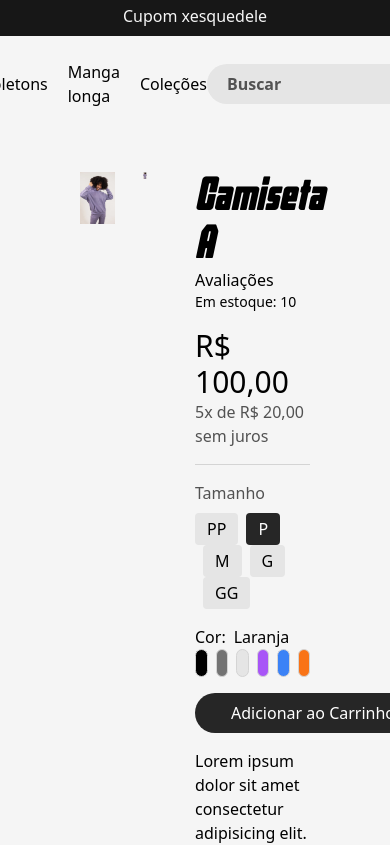
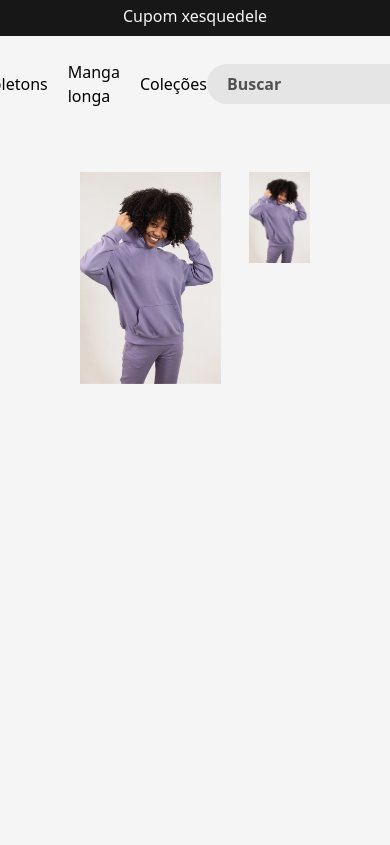
Before and after one commit to medellinoriginalcompany/front-end, a React (Vite) app: page /1/1 in a window 390 px wide. Shown: the top 845 px of the page. Built offline with nearby package versions, Linux system fonts and the light colour scheme; no server answers; what @cloudinary/url-gen would draw is missing.

Commit message:
minor css product

```diff
--- a/src/pages/Product.tsx
+++ b/src/pages/Product.tsx
@@ -10,16 +10,14 @@ const Product = () => {
   return (
     <DefaultPage>
       <div className="px-20 py-10">
-        <div className="flex space-x-12">
-          <div className="flex gap-4 md:h-[672px] w-full">
+        <div className="lg:flex space-x-12">
+          <div className="flex gap-4 lg:h-[672px] w-full">
             <Swiper
               className="cursor-pointer pr-3"
-              modules={[]}
               slidesPerView={3}
               spaceBetween={50}
               direction={'vertical'}
-              scrollbar={{ draggable: true }}
-            >
+              scrollbar={{ draggable: true }}>
               <SwiperSlide>
                 <img src={model} alt="model" className="md:w-80 xl:w-96 md:h-56 object-cover" />
               </SwiperSlide>
```
